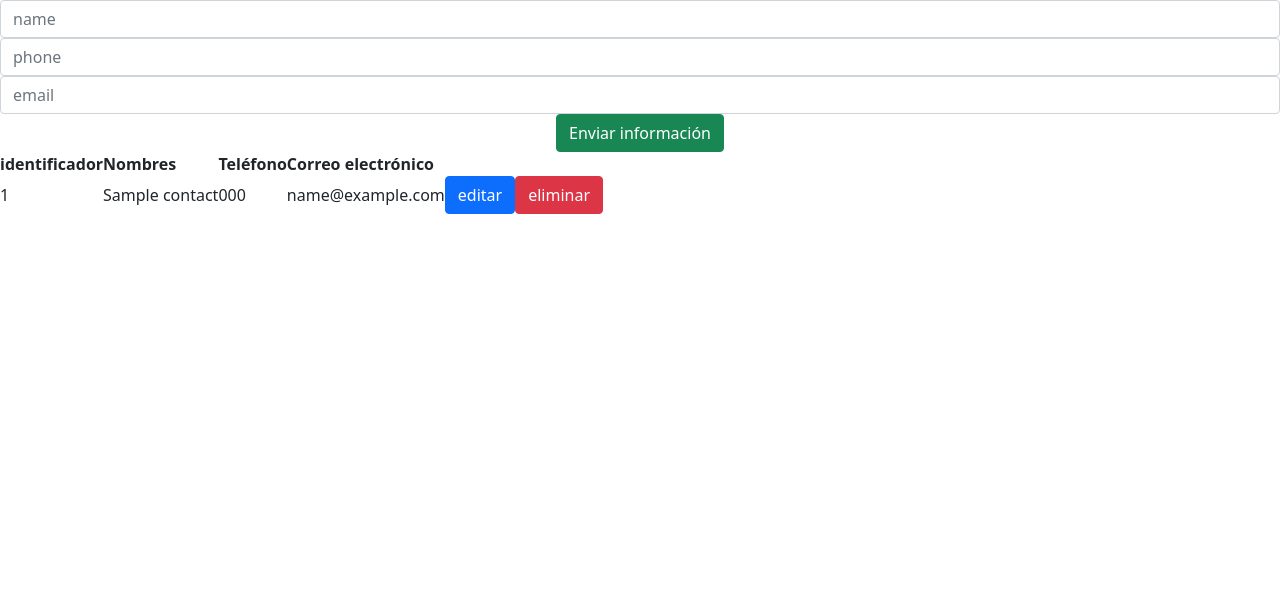
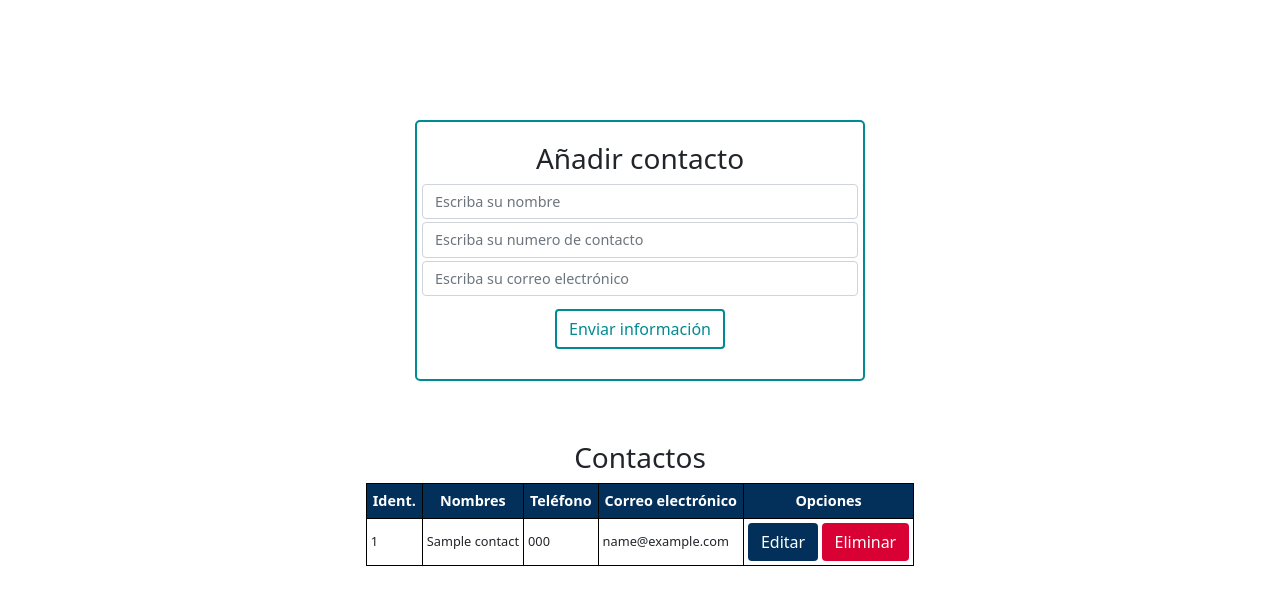
Before and after one commit to alejandropmz/simple-flask-mysqldb-forms, a Flask app: page / in a window 1280 px wide. Shown: the top 605 px of the page. Run offline with Flask 3, Linux system fonts and the light colour scheme; tables that the repository leaves empty or names only in its code hold one stand-in row (values such as "Sample post"); some libraries are stand-ins or nearby versions.

Commit message:
edit contact interface

```diff
--- /dev/null
+++ b/static/css/index.css
@@ -0,0 +1,87 @@
+/* formulario */
+
+#index-form {
+  border-radius: 5px;
+  border: solid #008a93 2px;
+  margin: 120px auto 50px;
+  padding: 20px 5px;
+  width: 100%;
+  max-width: 450px;
+  text-align: center;
+}
+
+#index-form input {
+  margin: 3px 0;
+  font-size: 0.9rem;
+}
+
+#index-form button {
+  margin: 10px 0;
+}
+
+#send-button {
+  border: 2px solid #008a93;
+  color: #008a93;
+}
+
+#send-button:hover {
+  background: #008a93;
+  border: 2px solid white;
+  color: white;
+}
+
+#send-button:active,
+#send-button:focus {
+  border: none;
+  outline: none;
+  background: #008a93;
+  color: white;
+}
+
+/* tabla de contactos */
+
+.tabla {
+  margin: auto;
+  padding: 10px 0;
+}
+
+#info-table th {
+  background-color: #03305a;
+  color: white;
+  font-size: 0.9rem;
+  border: solid 1px black;
+  padding: 6px;
+  text-align: center;
+}
+
+#info-table td {
+  border: solid 1px black;
+  font-size: 0.8rem;
+  padding: 4px;
+  max-width: 260px;
+  overflow: auto;
+}
+
+/* botones */
+
+/* boton de editar */
+
+#edit-home-button {
+  background-color: #03305a;
+  color: white;
+}
+
+#edit-home-button:hover {
+  background-color: #032340;
+}
+
+/* botón de eliminar  */
+
+#delete-button {
+  background-color: #d90034;
+  color: white;
+}
+
+#delete-button:hover {
+  background-color: #a9082e;
+}
--- a/static/css/layout.css
+++ b/static/css/layout.css
@@ -1,24 +1,7 @@
+@import url('index.css');
+@import url('edit-contact.css');
+
 * {
   padding: 0;
   margin: 0;
 }
-
-/* formulario */
-
-#edit-contact-form div {
-  border-radius: 5px;
-  border: solid red 2px;
-  margin: 200px auto;
-  padding: 20px 5px;
-  text-align: center;
-  width: 100%;
-  max-width: 450px;
-}
-
-#edit-contact-form div input {
-  margin: 3px 0;
-}
-
-#edit-contact-form div button {
-  margin: 10px 0;
-}
--- a/templates/index.html
+++ b/templates/index.html
@@ -6,25 +6,44 @@ body %}
 mensajes %}
 <h1>{{mensaje}}</h1>
 {% endfor %} {% endif %} {% endwith %}
-<form class="d-block" action="/create" method="POST">
-  <div class="d-flex flex-column">
-    <input class="form-control" type="text" name="name" placeholder="name" />
-    <input class="form-control" type="text" name="phone" placeholder="phone" />
-    <input class="form-control" type="text" name="email" placeholder="email" />
-  </div>
-  <div class="d-flex justify-content-center">
-    <button class="btn btn-success" type="submit">Enviar información</button>
+<form action="/create" method="POST">
+  <div id="index-form" class="d-block">
+    <h3>Añadir contacto</h3>
+    <input
+      class="form-control"
+      type="text"
+      name="name"
+      placeholder="Escriba su nombre"
+    />
+    <input
+      class="form-control"
+      type="text"
+      name="phone"
+      placeholder="Escriba su numero de contacto"
+    />
+    <input
+      class="form-control"
+      type="text"
+      name="email"
+      placeholder="Escriba su correo electrónico"
+    />
+    <button id="send-button" class="btn btn-outline-*" type="submit">
+      Enviar información
+    </button>
   </div>
 </form>
 
 <!-- información -->
-<table>
+<div class="tabla d-flex flex-column justify-content-center align-items-center">
+  <h3>Contactos</h3>
+  <table id="info-table">
     {% if contacts %}
     <tr>
-    <th>identificador</th>
+      <th>Ident.</th>
       <th>Nombres</th>
       <th>Teléfono</th>
       <th>Correo electrónico</th>
+      <th>Opciones</th>
     </tr>
     {% for contact in contacts %}
     <tr>
@@ -34,12 +53,10 @@ mensajes %}
       <td>{{contact[3]}}</td>
       <td>
         <a href="/edit/{{contact[0]}}"
-        ><button class="btn btn-primary">editar</button></a
+          ><button id="edit-home-button" class="btn btn-outline-*">Editar</button></a
         >
-    </td>
-    <td>
         <a href="/delete/{{contact[0]}}"
-        ><button class="btn btn-danger">eliminar</button></a
+          ><button id="delete-button" class="btn btn-outline-*">Eliminar</button></a
         >
       </td>
     </tr>
@@ -47,5 +64,6 @@ mensajes %}
     <h1>No hay registros que mostrar</h1>
     {% endif %}
   </table>
+</div>
 
 {% endblock %}
--- a/templates/layout.html
+++ b/templates/layout.html
@@ -17,6 +17,11 @@
       integrity="sha384-1BmE4kWBq78iYhFldvKuhfTAU6auU8tT94WrHftjDbrCEXSU1oBoqyl2QvZ6jIW3"
       crossorigin="anonymous"
     />
+    <!-- bootstrap icons -->
+    <link
+      rel="stylesheet"
+      href="https://cdn.jsdelivr.net/npm/bootstrap-icons@1.10.4/font/bootstrap-icons.css"
+    />
   </head>
   <body>
     {% block body %} {% endblock %}
```
Also changed, not shown: static/css/edit-contact.css (added, +47 -0 lines), templates/edit_contact.html (+9 -1 lines). Lines whose indentation alone changed are shown as unchanged.
